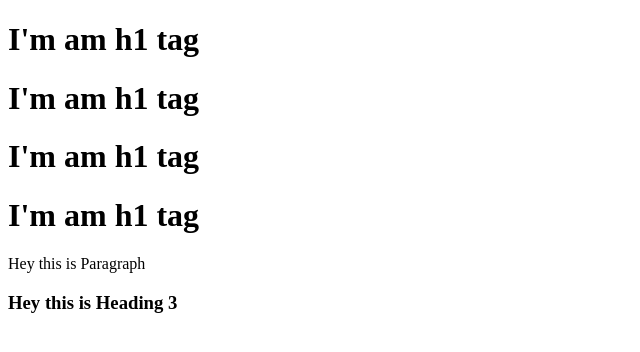
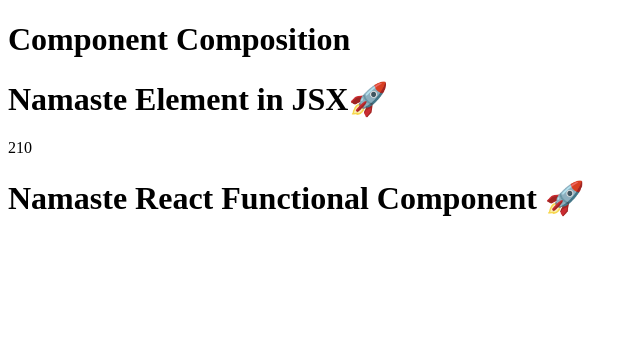
Before and after one commit to DaramGuru95/namaste-react-app, a React (Vite) app: page / in a window 1280 px wide. Shown: the top 352 px of the page, without its empty margins (0-640 px from the left). Built offline with nearby package versions, Linux system fonts and the light colour scheme.

Commit message:
JSX Added & Created new components

```diff
--- a/App.js
+++ b/App.js
@@ -1,29 +1,58 @@
 import React from "react";
 import ReactDOM from "react-dom";
 
-const parent = React.createElement(
-  "div",
-  //This is the Parent Element
-  { id: "parent", xyz: "abc" },
-  React.createElement("div", { id: "chaild1" }, [
-    // Writing siblings in Chaild1 Element
-    React.createElement("h1", {}, "I'm am h1 tag"),
-    React.createElement("h1", {}, "I'm am h1 tag"),
-  ]),
-  [
-    React.createElement("div", { id: "chaild2" }, [
-      // Writing siblings in Chaild2 Element
-      React.createElement("h1", {}, "I'm am h1 tag"),
-      React.createElement("h1", {}, "I'm am h1 tag"),
-    ]),
-  ],
-  [
-    React.createElement("div", {}, [
-      React.createElement("p", {}, "Hey this is Paragraph"),
-      React.createElement("h3", {}, "Hey this is Heading 3"),
-    ]),
-  ]
-);
-console.log(parent); // React Element creates a JavaScript Object, it is not HTML Tag.
-const root3 = ReactDOM.createRoot(document.getElementById("root2"));
-root3.render(parent);
+const heading = React.createElement("h1", {}, "This is React Heading 🚀"); //Creating Element By using CORE React
+console.log(heading);
+
+//JSX is JavaScript Xtension (or) JavaScript Syntax, Note: JSX is not HTML, JSX is, HTML like syntax
+const jsxHeading = <h1>This is React JSX Heading 🚀 </h1>; //Creating Element using JSX
+console.log(jsxHeading);
+
+//Creating Another Functional Components
+const Title = () => {
+  return <h1>Component Composition </h1>;
+};
+
+const element = <h1>Namaste Element in JSX🚀</h1>;
+
+//React Functional Component
+const HeadingComponent = () => {
+  return (
+    <div>
+      <Title />
+      {element}
+      {100 + 110}
+      <h1>Namaste React Functional Component 🚀</h1>
+    </div>
+  );
+};
+
+const root = ReactDOM.createRoot(document.getElementById("root2"));
+root.render(<HeadingComponent />);
+
+// const parent = React.createElement(
+//   "div",
+//   //This is the Parent Element
+//   { id: "parent", xyz: "abc" },
+//   React.createElement("div", { id: "chaild1" }, [
+//     // Writing siblings in Chaild1 Element
+//     React.createElement("h1", {}, "I'm am h1 tag"),
+//     React.createElement("h1", {}, "I'm am h1 tag"),
+//   ]),
+//   [
+//     React.createElement("div", { id: "chaild2" }, [
+//       // Writing siblings in Chaild2 Element
+//       React.createElement("h1", {}, "I'm am h1 tag"),
+//       React.createElement("h1", {}, "I'm am h1 tag"),
+//     ]),
+//   ],
+//   [
+//     React.createElement("div", {}, [
+//       React.createElement("p", {}, "Hey this is Paragraph"),
+//       React.createElement("h3", {}, "Hey this is Heading 3"),
+//     ]),
+//   ]
+// );
+// console.log(parent); // React Element creates a JavaScript Object, it is not HTML Tag.
+// const root3 = ReactDOM.createRoot(document.getElementById("root2"));
+// root3.render(parent);
--- a/package.json
+++ b/package.json
@@ -3,6 +3,8 @@
   "version": "1.0.0",
   "description": "This is Namaste React by Daram Guraiah",
   "scripts": {
+    "start": "parcel index.html",
+    "build": "parcel build index.html",
     "test": "jest"
   },
   "repository": {
```
